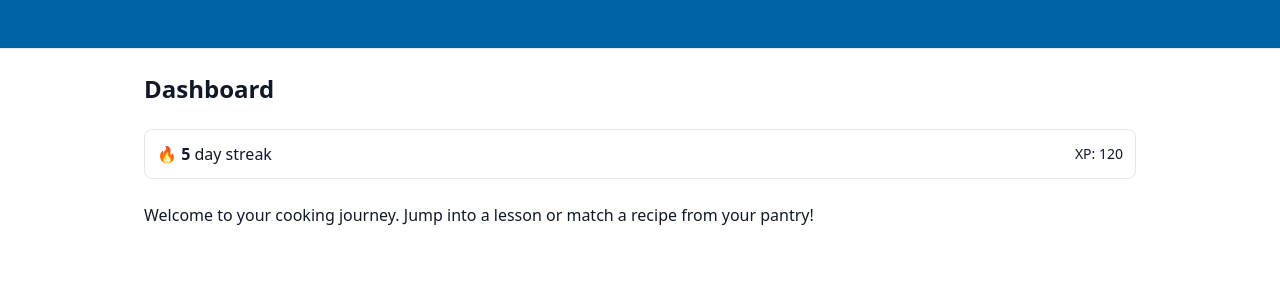
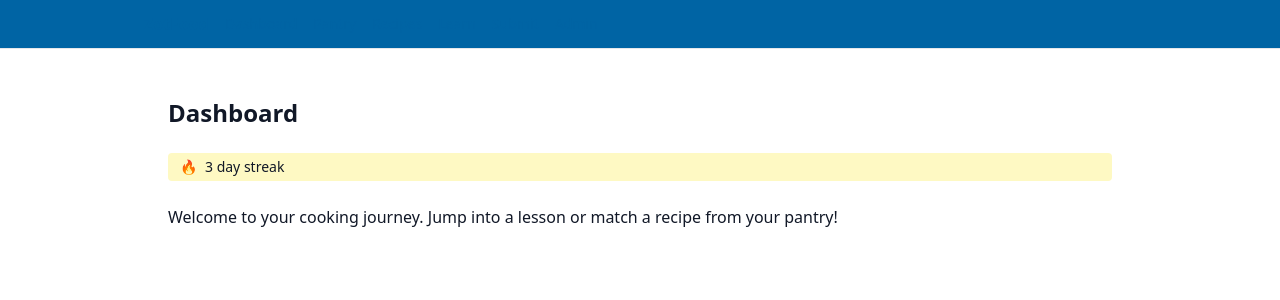
Before and after one commit to rchau8502/zotfood-local, a Next.js app: page /dashboard in a window 1280 px wide. Shown: the top 300 px of the page. Built offline with nearby package versions, Linux system fonts and the light colour scheme; no server answers; the database is empty.

Commit message:
dashboard: client page + Streak component

```diff
--- a/app/dashboard/page.tsx
+++ b/app/dashboard/page.tsx
@@ -1,11 +1,13 @@
-import Streak from '@/components/ui/Streak'
+"use client";
 
-export default function DashboardPage(){
+import Streak from "@/components/ui/Streak";
+
+export default function DashboardPage() {
   return (
-    <div className="grid gap-6">
+    <div className="grid gap-6 p-6">
       <h1 className="text-2xl font-semibold">Dashboard</h1>
       <Streak />
       <p>Welcome to your cooking journey. Jump into a lesson or match a recipe from your pantry!</p>
     </div>
-  )
+  );
 }
--- a/components/ui/Streak.tsx
+++ b/components/ui/Streak.tsx
@@ -1,17 +1,17 @@
-'use client'
-import { useEffect, useState } from 'react'
+"use client";
 
-export default function Streak(){
-  const [data, setData] = useState<{displayName:string, streak:number, xp:number} | null>(null)
-  useEffect(()=>{ (async()=>{
-    const res = await fetch('/api/me')
-    setData(await res.json())
-  })() },[])
-  if (!data) return <div className="border rounded-lg p-3">Loading…</div>
+import { useEffect, useState } from "react";
+
+export default function Streak() {
+  const [streak, setStreak] = useState(0);
+
+  // TODO: replace with real fetch from your DB/session
+  useEffect(() => setStreak(3), []);
+
   return (
-    <div className="border rounded-lg p-3 flex items-center justify-between">
-      <div>🔥 <b>{data.streak}</b> day streak</div>
-      <div className="text-sm">XP: {data.xp}</div>
+    <div className="inline-flex items-center gap-2 rounded px-3 py-1 text-sm bg-yellow-100">
+      <span>🔥</span>
+      <span>{streak} day streak</span>
     </div>
-  )
+  );
 }
```
